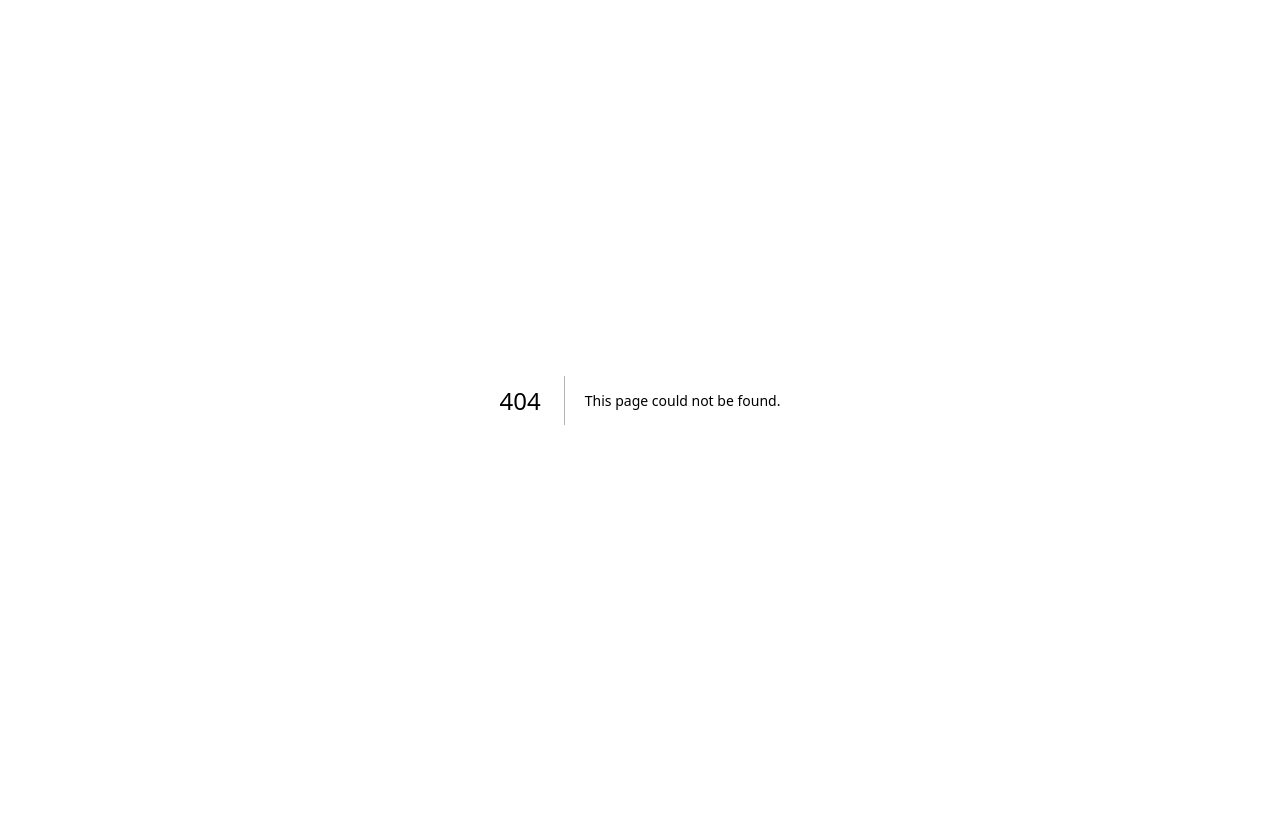
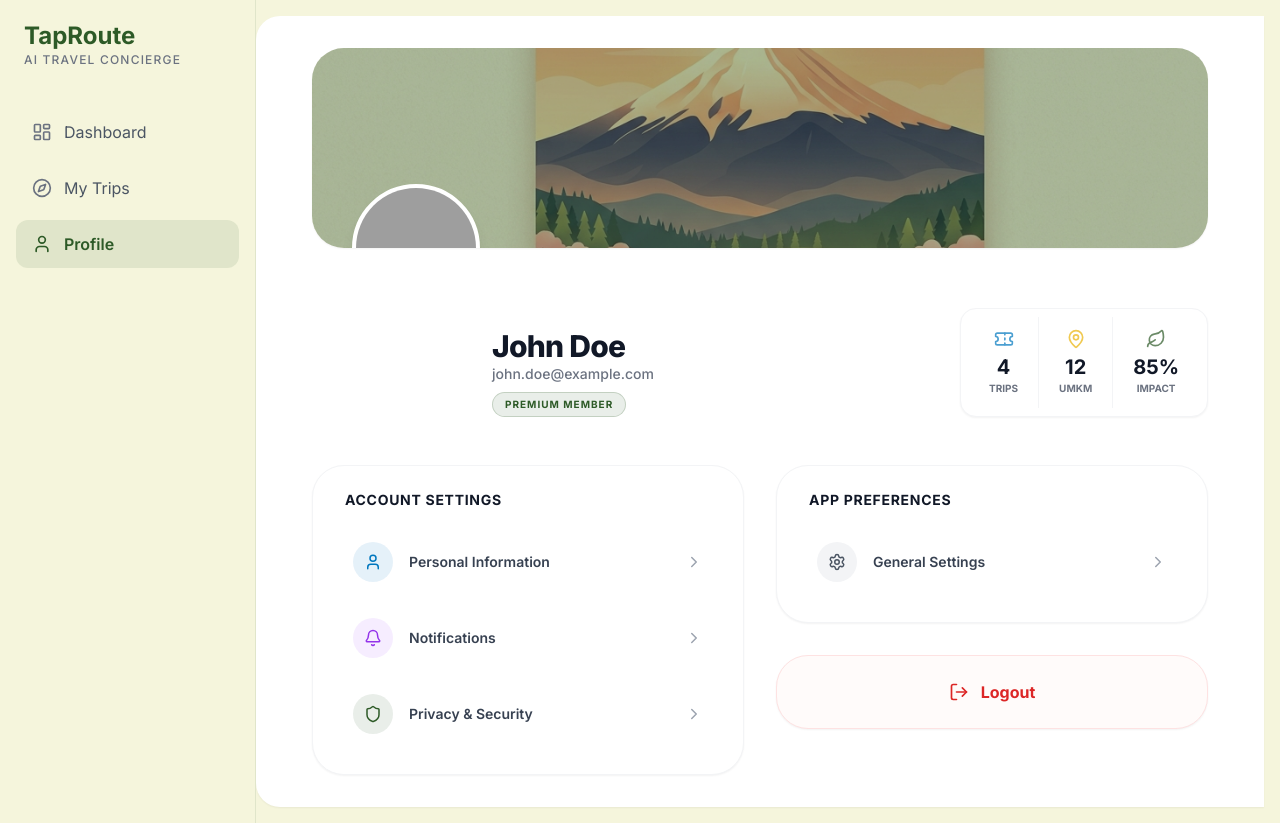
Before and after one commit to SutaSS/TapRoute, a Next.js app: page /dashboard/profile in a window 1280 px wide. Before the commit this address had no page. Before the commit the page ends 800 px from the top, so only its background shows below. Built offline with nearby package versions, Linux system fonts and the light colour scheme; grey boxes are pictures that could not be loaded.

Commit message:
add UI Profile

```diff
--- /dev/null
+++ b/src/app/dashboard/profile/page.tsx
@@ -0,0 +1,122 @@
+'use client';
+
+import Image from 'next/image';
+import { User, Settings, Bell, Shield, LogOut, ChevronRight, MapPin, Ticket, Leaf } from 'lucide-react';
+import Link from 'next/link';
+
+export default function ProfilePage() {
+  return (
+    <div className="p-4 md:p-8 animate-in fade-in slide-in-from-bottom-4 duration-500 min-h-[calc(100vh-2rem)]">
+
+      <div className="max-w-4xl mx-auto w-full">
+        {/* Header / Cover */}
+        <div className="relative w-full h-[150px] md:h-[200px] rounded-[2rem] overflow-hidden shadow-sm mb-16 md:mb-20">
+          <Image src="/images/login-bg.png" alt="Cover" fill className="object-cover" priority />
+          <div className="absolute inset-0 bg-greenDark/40 mix-blend-multiply" />
+
+          {/* Avatar Container positioned to overlap */}
+          <div className="absolute -bottom-12 md:-bottom-16 left-6 md:left-10 z-10 flex items-end">
+            <div className="w-24 h-24 md:w-32 md:h-32 rounded-full border-4 border-white overflow-hidden shadow-lg relative bg-white">
+              <Image src="https://i.pravatar.cc/150?u=current_user" alt="User Avatar" fill className="object-cover" />
+            </div>
+          </div>
+        </div>
+
+        {/* User Info & Stats */}
+        <div className="flex flex-col md:flex-row md:justify-between md:items-end gap-6 mb-12 pl-6 md:pl-[180px]">
+          <div>
+            <h1 className="text-3xl font-extrabold text-gray-900 tracking-tight">John Doe</h1>
+            <p className="text-sm font-medium text-gray-500 mb-2">john.doe@example.com</p>
+            <div className="flex items-center gap-2">
+              <span className="bg-greenDark/10 text-greenDark text-[10px] font-bold px-3 py-1 rounded-full border border-greenDark/20 uppercase tracking-widest">
+                Premium Member
+              </span>
+            </div>
+          </div>
+
+          <div className="flex bg-white rounded-2xl shadow-sm border border-gray-100 p-2 shrink-0 md:-mt-8 relative z-20">
+            <div className="px-5 py-3 text-center border-r border-gray-100">
+              <Ticket size={20} className="text-blueMedium mx-auto mb-1 opacity-70" />
+              <div className="text-xl font-bold text-gray-900">4</div>
+              <div className="text-[10px] uppercase font-bold text-gray-500">Trips</div>
+            </div>
+            <div className="px-5 py-3 text-center border-r border-gray-100">
+              <MapPin size={20} className="text-yellow-500 mx-auto mb-1 opacity-70" />
+              <div className="text-xl font-bold text-gray-900">12</div>
+              <div className="text-[10px] uppercase font-bold text-gray-500">UMKM</div>
+            </div>
+            <div className="px-5 py-3 text-center">
+              <Leaf size={20} className="text-greenDark mx-auto mb-1 opacity-70" />
+              <div className="text-xl font-bold text-gray-900">85%</div>
+              <div className="text-[10px] uppercase font-bold text-gray-500">Impact</div>
+            </div>
+          </div>
+        </div>
+
+        {/* Settings Lists */}
+        <div className="grid grid-cols-1 md:grid-cols-2 gap-8">
+
+          {/* Account Settings */}
+          <div className="bg-white rounded-[2rem] p-6 shadow-sm border border-gray-100">
+            <h3 className="text-sm font-bold text-gray-900 uppercase tracking-wider mb-4 pl-2">Account Settings</h3>
+            <div className="space-y-1">
+              <button className="w-full flex items-center justify-between p-4 hover:bg-gray-50 rounded-xl transition-colors group">
+                <div className="flex items-center gap-4">
+                  <div className="w-10 h-10 rounded-full bg-blueMedium/10 text-blueMedium flex items-center justify-center">
+                    <User size={18} />
+                  </div>
+                  <span className="font-semibold text-sm text-gray-700">Personal Information</span>
+                </div>
+                <ChevronRight size={18} className="text-gray-400 group-hover:text-gray-600 transition-colors" />
+              </button>
+
+              <button className="w-full flex items-center justify-between p-4 hover:bg-gray-50 rounded-xl transition-colors group">
+                <div className="flex items-center gap-4">
+                  <div className="w-10 h-10 rounded-full bg-purple-500/10 text-purple-600 flex items-center justify-center">
+                    <Bell size={18} />
+                  </div>
+                  <span className="font-semibold text-sm text-gray-700">Notifications</span>
+                </div>
+                <ChevronRight size={18} className="text-gray-400 group-hover:text-gray-600 transition-colors" />
+              </button>
+
+              <button className="w-full flex items-center justify-between p-4 hover:bg-gray-50 rounded-xl transition-colors group">
+                <div className="flex items-center gap-4">
+                  <div className="w-10 h-10 rounded-full bg-greenDark/10 text-greenDark flex items-center justify-center">
+                    <Shield size={18} />
+                  </div>
+                  <span className="font-semibold text-sm text-gray-700">Privacy & Security</span>
+                </div>
+                <ChevronRight size={18} className="text-gray-400 group-hover:text-gray-600 transition-colors" />
+              </button>
+            </div>
+          </div>
+
+          {/* Preferences & Actions */}
+          <div className="flex flex-col gap-8">
+            <div className="bg-white rounded-[2rem] p-6 shadow-sm border border-gray-100">
+              <h3 className="text-sm font-bold text-gray-900 uppercase tracking-wider mb-4 pl-2">App Preferences</h3>
+              <div className="space-y-1">
+                <button className="w-full flex items-center justify-between p-4 hover:bg-gray-50 rounded-xl transition-colors group">
+                  <div className="flex items-center gap-4">
+                    <div className="w-10 h-10 rounded-full bg-gray-100 text-gray-600 flex items-center justify-center">
+                      <Settings size={18} />
+                    </div>
+                    <span className="font-semibold text-sm text-gray-700">General Settings</span>
+                  </div>
+                  <ChevronRight size={18} className="text-gray-400 group-hover:text-gray-600 transition-colors" />
+                </button>
+              </div>
+            </div>
+
+            <Link href="/" className="bg-[#fffbfa] rounded-[2rem] p-6 shadow-sm border border-red-100 flex items-center justify-center gap-3 text-red-600 font-bold hover:bg-red-50 hover:border-red-200 transition-all cursor-pointer group">
+              <LogOut size={20} className="group-hover:-translate-x-1 transition-transform" />
+              Logout
+            </Link>
+          </div>
+        </div>
+
+      </div>
+    </div>
+  );
+}
```
